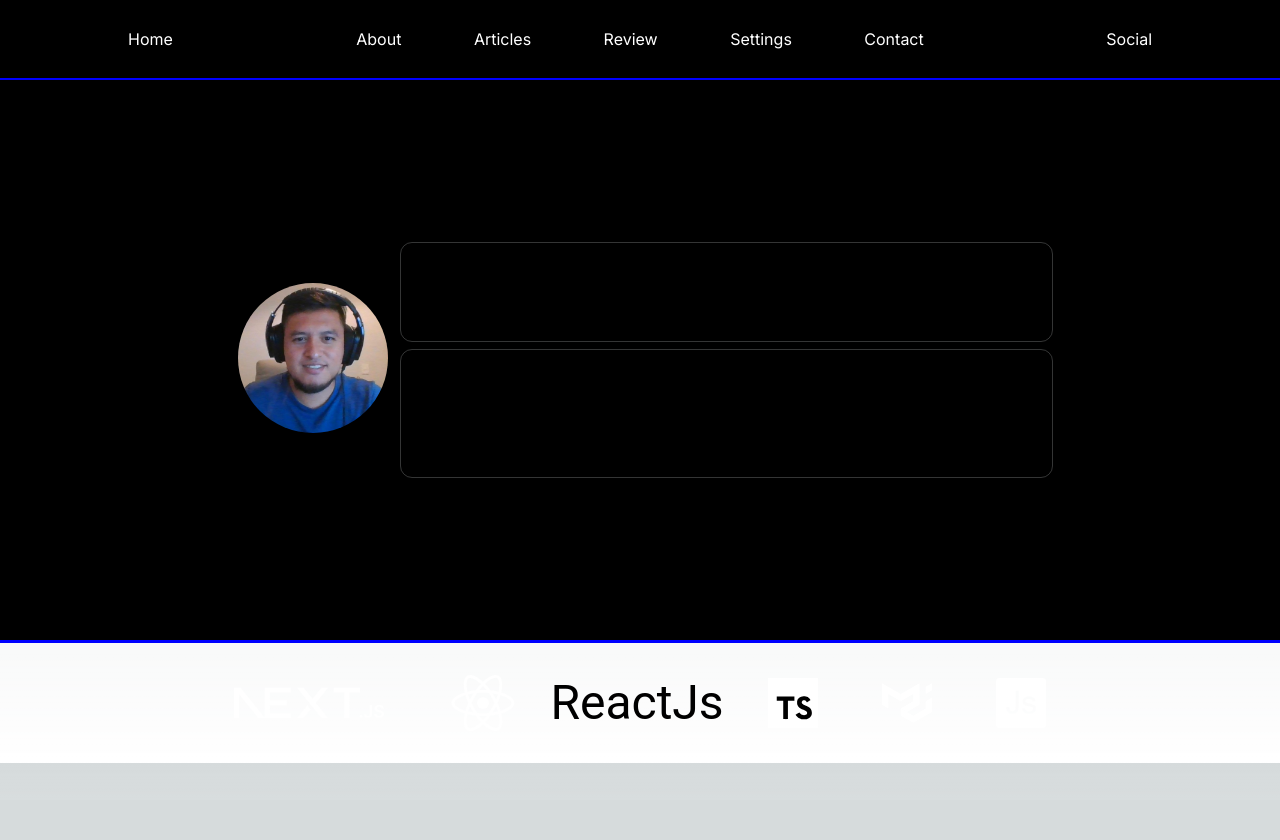
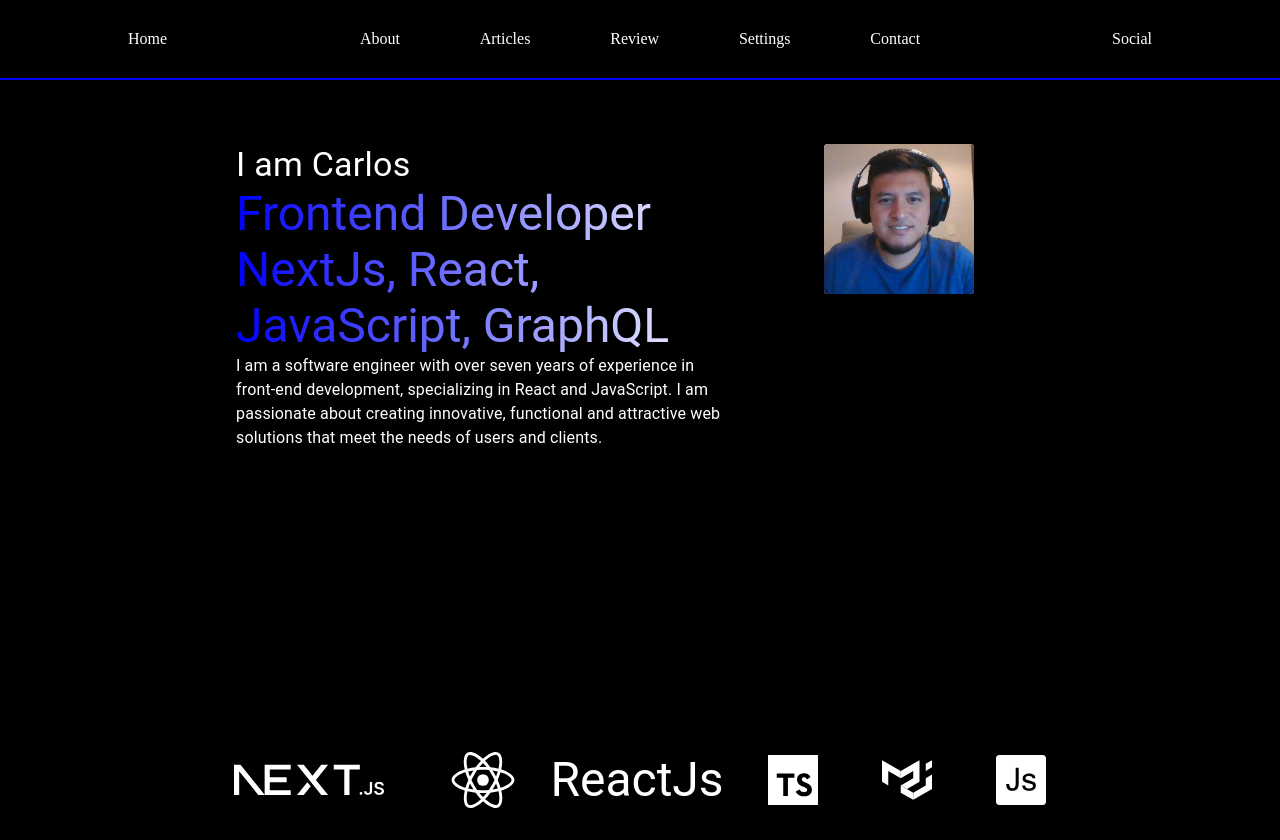
Before and after one commit to carlosharo/portfolio, a Next.js app: page / in a window 1280 px wide. Before the commit the page ends 800 px from the top, so only its background shows below. Built offline with nearby package versions, Linux system fonts and the light colour scheme.

Commit message:
master: code clean up

```diff
--- /dev/null
+++ b/app/_commons/_components/PTContainer/index.tsx
@@ -0,0 +1,24 @@
+'use client'
+import { Container } from "@mui/material";
+import React, { ReactNode } from "react";
+
+interface PTcontainerProps {
+    children: ReactNode
+}
+
+export const PTContainer = ({ children } : PTcontainerProps) => {
+    return <Container
+        sx={{
+            gap: { xs: 8 },
+            py: { xs: 2, sm: 8 },
+            textAlign: { sm: 'center', md: 'left' },
+            display: 'flex',
+            flexDirection: 'row',
+            justifyContent: 'center',
+            backgroundColor: '#000',
+            minHeight: '80vh',
+        }}
+    >
+        {children}
+    </Container>;
+}
--- a/app/_commons/_components/FooterLayout.tsx
+++ b/app/components/FooterLayout.tsx
@@ -1,6 +1,6 @@
 import { Container } from '@mui/material';
-import { logos } from '../_mocks/footer';
-import { ImageBase } from './ImageBase';
+import { logos } from '../_commons/_mocks/footer';
+import { ImageBase } from '../_commons/_components/ImageBase';
 
 export const FooterLayout = () => {
     return (
@@ -13,6 +13,8 @@ export const FooterLayout = () => {
                 py: { xs: 2, sm: 4 },
                 textAlign: { sm: 'center', md: 'left' },
                 maxWidth: { sm: '100%' },
+                backgroundColor: '#000',
+                color: '#fff',
             }}
         >
             {logos.map((logo, i) => <ImageBase key={i} {...logo} />)}
--- a/app/_commons/_components/HeaderLayout.tsx
+++ b/app/components/HeaderLayout.tsx
@@ -1,4 +1,4 @@
-import styles from "../../page.module.css";
+import styles from "../page.module.css";
 import Link from 'next/link'
 
 export const HeaderLayout = () => {
--- a/app/globals.css
+++ b/app/globals.css
@@ -1,107 +1,15 @@
-:root {
-  --max-width: 1100px;
-  --border-radius: 12px;
-  --font-mono: ui-monospace, Menlo, Monaco, "Cascadia Mono", "Segoe UI Mono",
-    "Roboto Mono", "Oxygen Mono", "Ubuntu Monospace", "Source Code Pro",
-    "Fira Mono", "Droid Sans Mono", "Courier New", monospace;
-
-  --foreground-rgb: 0, 0, 0;
-  --background-start-rgb: 214, 219, 220;
-  --background-end-rgb: 255, 255, 255;
-
-  --primary-glow: conic-gradient(
-    from 180deg at 50% 50%,
-    #16abff33 0deg,
-    #0885ff33 55deg,
-    #54d6ff33 120deg,
-    #0071ff33 160deg,
-    transparent 360deg
-  );
-  --secondary-glow: radial-gradient(
-    rgba(255, 255, 255, 1),
-    rgba(255, 255, 255, 0)
-  );
-
-  --tile-start-rgb: 239, 245, 249;
-  --tile-end-rgb: 228, 232, 233;
-  --tile-border: conic-gradient(
-    #00000080,
-    #00000040,
-    #00000030,
-    #00000020,
-    #00000010,
-    #00000010,
-    #00000080
-  );
-
-  --callout-rgb: 238, 240, 241;
-  --callout-border-rgb: 172, 175, 176;
-  --card-rgb: 180, 185, 188;
-  --card-border-rgb: 131, 134, 135;
-}
-
-@media (prefers-color-scheme: dark) {
-  :root {
-    --foreground-rgb: 255, 255, 255;
-    --background-start-rgb: 0, 0, 0;
-    --background-end-rgb: 0, 0, 0;
-
-    --primary-glow: radial-gradient(rgba(1, 65, 255, 0.4), rgba(1, 65, 255, 0));
-    --secondary-glow: linear-gradient(
-      to bottom right,
-      rgba(1, 65, 255, 0),
-      rgba(1, 65, 255, 0),
-      rgba(1, 65, 255, 0.3)
-    );
-
-    --tile-start-rgb: 2, 13, 46;
-    --tile-end-rgb: 2, 5, 19;
-    --tile-border: conic-gradient(
-      #ffffff80,
-      #ffffff40,
-      #ffffff30,
-      #ffffff20,
-      #ffffff10,
-      #ffffff10,
-      #ffffff80
-    );
-
-    --callout-rgb: 20, 20, 20;
-    --callout-border-rgb: 108, 108, 108;
-    --card-rgb: 100, 100, 100;
-    --card-border-rgb: 200, 200, 200;
-  }
-}
-
 * {
   box-sizing: border-box;
   padding: 0;
   margin: 0;
 }
-
 html,
 body {
   max-width: 100vw;
   overflow-x: hidden;
+  background-color: rgb(0, 0, 0);
 }
-
-body {
-  color: rgb(var(--foreground-rgb));
-  background: linear-gradient(
-      to bottom,
-      transparent,
-      rgb(var(--background-end-rgb))
-    )
-    rgb(var(--background-start-rgb));
-}
-
 a {
   color: inherit;
   text-decoration: none;
 }
-
-@media (prefers-color-scheme: dark) {
-  html {
-    color-scheme: dark;
-  }
-}
--- a/app/layout.tsx
+++ b/app/layout.tsx
@@ -1,11 +1,8 @@
 import type { Metadata } from "next";
-import { Inter } from "next/font/google";
-import { FooterLayout } from "./_commons/_components/FooterLayout";
-import { HeaderLayout } from "./_commons/_components/HeaderLayout";
+import { FooterLayout } from "./components/FooterLayout";
+import { HeaderLayout } from "./components/HeaderLayout";
 import "./globals.css";
-import styles from "./page.module.css";
-
-const inter = Inter({ subsets: ["latin"] });
+import { PTContainer } from "./_commons/_components/PTContainer";
 
 export const metadata: Metadata = {
   title: "Portfolio",
@@ -19,13 +16,11 @@ export default function RootLayout({
 }>) {
   return (
     <html lang="en">
-      <body className={inter.className}>
+      <body>
         <HeaderLayout />
-        <div className={styles.body_container}>
-          <main className={styles.main}>
-            {children}
-          </main>
-        </div>
+        <PTContainer>
+          {children}
+        </PTContainer>
         <FooterLayout />
       </body>
     </html>
--- a/app/page.tsx
+++ b/app/page.tsx
@@ -1,31 +1,38 @@
-import styles from "./page.module.css";
-import Image from 'next/image';
-import profilePic from '../public/me.jpeg'
+import { Box, Card, Grid, Typography } from '@mui/material';
+import { ImageBase } from './_commons/_components/ImageBase';
 
 export default function Home() {
   return (
-    <main className={styles.main}>
-      <div>
-        <p>
-          <Image
-            className={styles.avatar}
-            src={profilePic}
-            alt="Picture of the author"
-            width={150}
-            height={150} />
-        </p>
-      </div>
-      <div className={styles.colum}>
-        <div className={styles.card}>
-          <h2>Carlos Jimenez Haro </h2>
-          <p>Frontend Developer in Svitla Systems, Inc. | NextJs, React, JavaScript, GraphQL</p>
-        </div>
-        <div className={styles.card}>
-          <p>
-            I am a software engineer with over seven years of experience in front-end development, specializing in React and JavaScript. I am passionate about creating innovative, functional and attractive web solutions that meet the needs of users and clients.
-          </p>
-        </div>
-      </div>
-    </main >
+    <Box sx={{ flexGrow: 1 }} >
+      <Grid container columnSpacing={{ xs: 1, sm: 2, md: 3 }}>
+        <Grid xs={2} />
+        <Grid xs={5}>
+          <Card sx={{ bgcolor: '#000', color: '#fff' }}>
+            <div>
+              <div>
+                <Typography variant='h4'>I am Carlos </Typography>
+                <Typography variant='h3' sx={{
+                  backgroundImage: 'linear-gradient(90deg, blue, white)',
+                  backgroundClip: 'text',
+                  WebkitTextFillColor: 'transparent',
+                }}>Frontend Developer  NextJs, React, JavaScript, GraphQL</Typography>
+              </div>
+              <div>
+                <Typography paragraph>
+                  I am a software engineer with over seven years of experience in front-end development, specializing in React and JavaScript. I am passionate about creating innovative, functional and attractive web solutions that meet the needs of users and clients.
+                </Typography>
+              </div>
+            </div>
+          </Card>
+        </Grid>
+        <Grid xs={1}/>
+        <Grid xs={2}>
+          <Card sx={{ maxWidth: 150 }}>
+            <ImageBase src={'./me.jpeg'} alt={'avatar'} />
+          </Card>
+        </Grid>
+        <Grid xs={2}/>
+      </Grid>
+    </Box>
   );
 }
```
